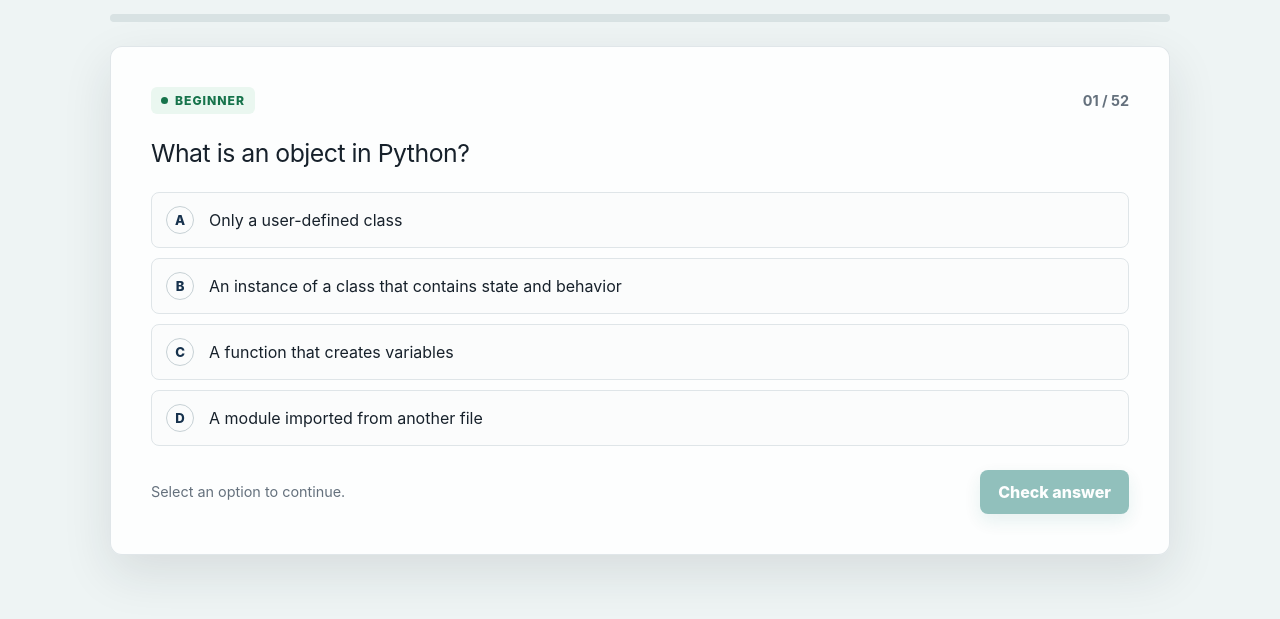
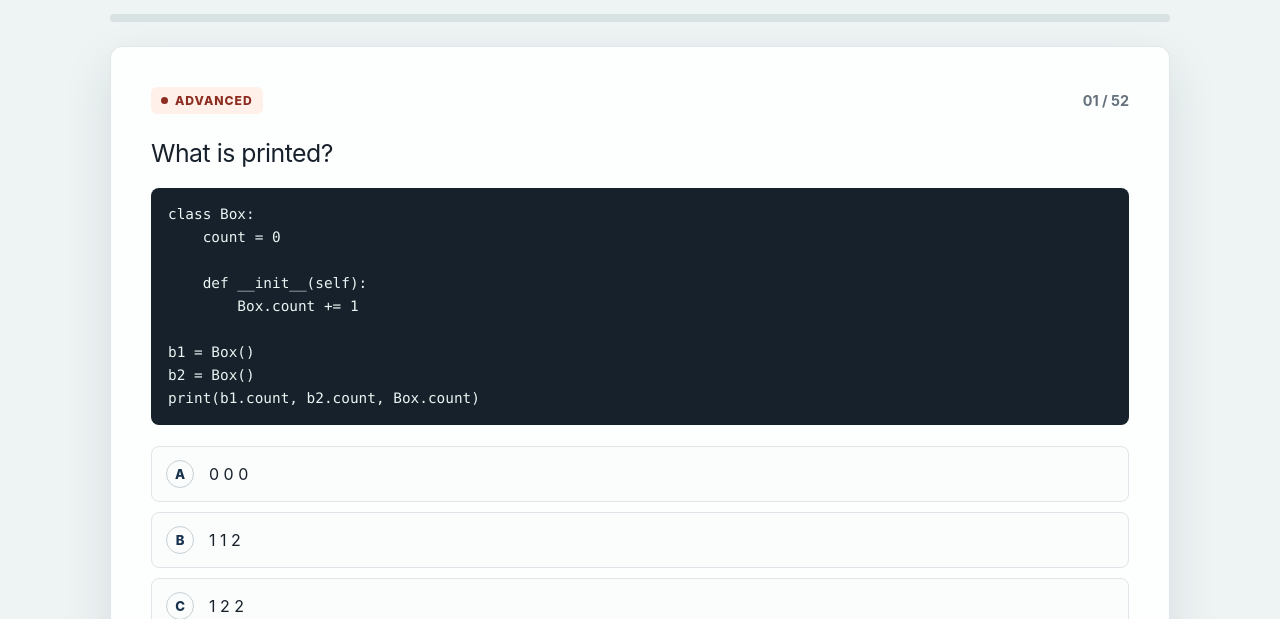
Before and after one commit to HydrallHarsh/OOPS_PY, a plain HTML site: page python_oops_quiz.html in a window 1280 px wide. Both pictures are taken after a click on the button "Start quiz". Shown: the part 181-800 px from the top of the page. Drawn offline with Linux system fonts and the light colour scheme.

Commit message:
Randomize question order on quiz start (#1)
* Add temporary workflow to apply random question order

* Randomize question order on quiz start

* Remove temporary change workflow

---------

Co-authored-by: github-actions[bot] <41898282+github-actions[bot]@users.noreply.github.com>

```diff
--- a/python_oops_quiz.html
+++ b/python_oops_quiz.html
@@ -401,7 +401,15 @@
       $("reviewItems").innerHTML = state.missed.length ? state.missed.map((item) => `<div class="review-item"><strong>Q${item.index + 1}:</strong> ${item.question}<br><span>Correct answer: ${item.correct}</span></div>`).join("") : `<div class="review-item" style="border-color: var(--green); background: #edf9f1">Perfect score. Nothing to review.</div>`;
       $("reviewList").classList.remove("visible");
     }
-    function startQuiz() { state.questions = SECTION_CONFIG[state.section].questions; resetState(); showScreen("quiz"); renderQuestion(); }
+    function shuffleQuestions(questions) {
+  const shuffled = [...questions];
+  for (let i = shuffled.length - 1; i > 0; i--) {
+    const j = Math.floor(Math.random() * (i + 1));
+    [shuffled[i], shuffled[j]] = [shuffled[j], shuffled[i]];
+  }
+  return shuffled;
+}
+function startQuiz() { state.questions = shuffleQuestions(SECTION_CONFIG[state.section].questions); resetState(); showScreen("quiz"); renderQuestion(); }
     document.querySelectorAll(".section-button").forEach((button) => button.addEventListener("click", () => { state.section = button.dataset.section; document.querySelectorAll(".section-button").forEach((item) => item.classList.toggle("selected", item === button)); $("selectedSectionNote").textContent = `${SECTION_CONFIG[state.section].label} selected`; }));
     $("startButton").addEventListener("click", startQuiz); $("retryButton").addEventListener("click", startQuiz); $("checkButton").addEventListener("click", checkAnswer); $("nextButton").addEventListener("click", nextQuestion); $("reviewButton").addEventListener("click", () => $("reviewList").classList.toggle("visible")); $("homeButton").addEventListener("click", () => showScreen("start")); $("resultsHomeButton").addEventListener("click", () => showScreen("start")); $("resetButton").addEventListener("click", () => { resetState(); showScreen("start"); });
     document.addEventListener("keydown", (event) => { if (!screens.quiz.classList.contains("active")) return; if (/^[1-4]$/.test(event.key)) selectOption(Number(event.key) - 1); if (event.key === "Enter" && !$("checkButton").hidden && !$("checkButton").disabled) checkAnswer(); if (event.key === "Enter" && !$("nextButton").hidden) nextQuestion(); });
```
